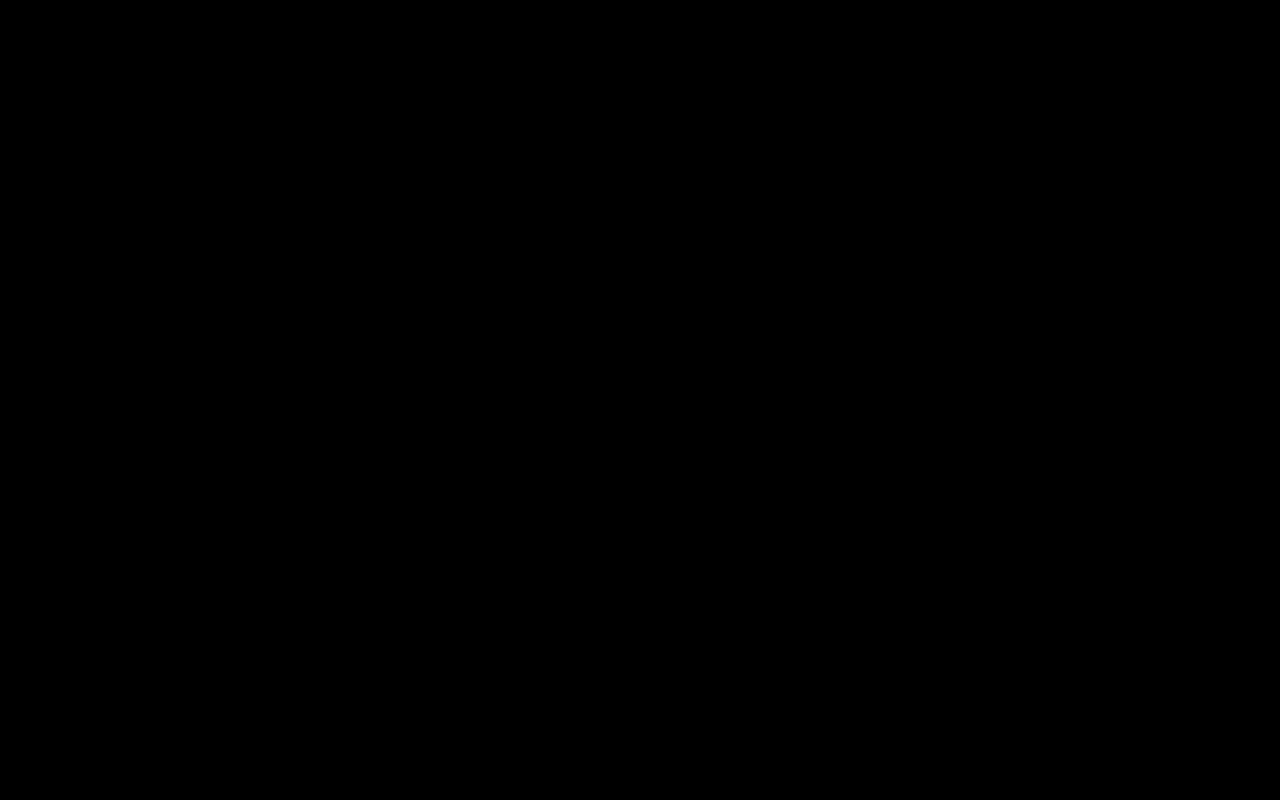
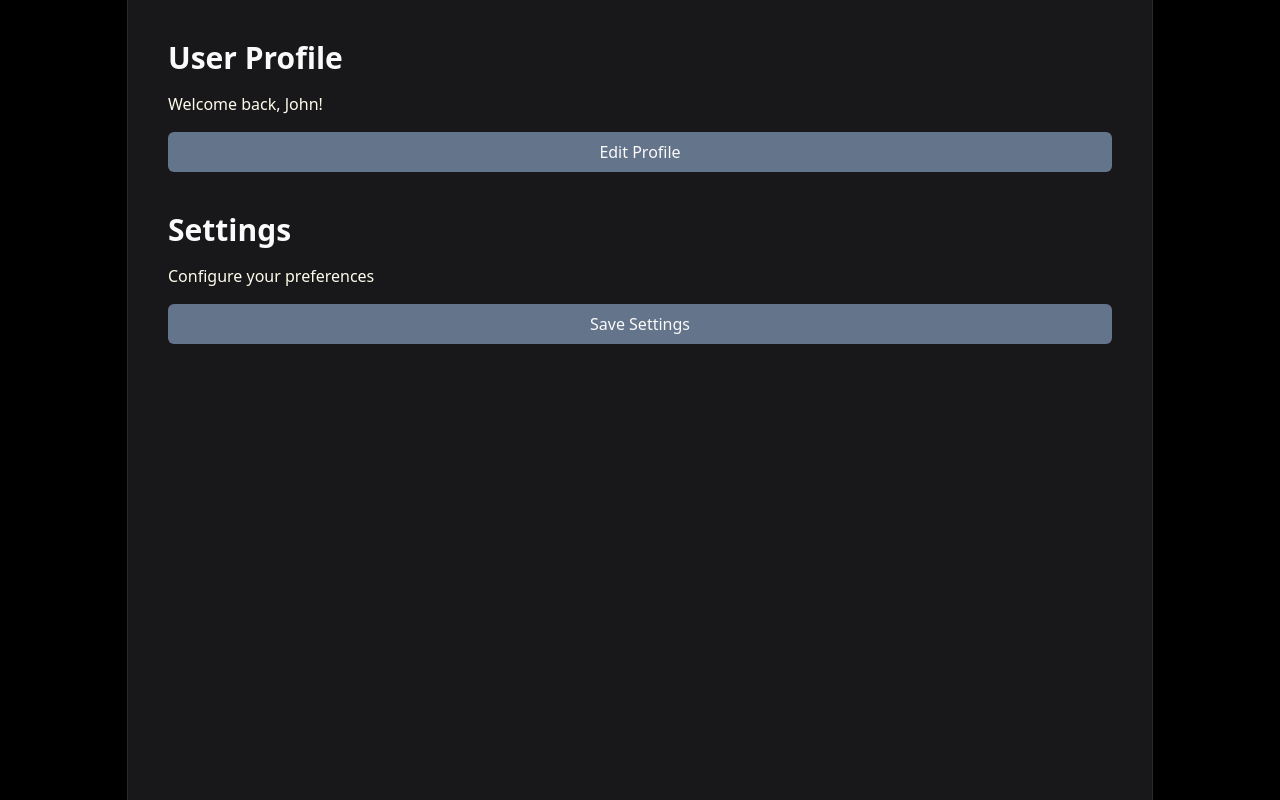
Before and after one commit to JavaScript-Mastery-Pro/react-patterns-made-simple, a React (Vite) app: page /hoc/exercise/problem in a window 1280 px wide. Before the commit this address had no page. Built offline with nearby package versions, Linux system fonts and the light colour scheme.

Commit message:
feat: hoc exercise

```diff
--- a/src/App.jsx
+++ b/src/App.jsx
@@ -10,6 +10,9 @@ import WithPortal from "./routes/portal/with";
 import WithoutPortal from "./routes/portal/without";
 import RenderPropsPattern from "./routes/render-props";
 
+import HOCExercise from "./routes/hoc/exercise/problem";
+import HOCExerciseSolution from "./routes/hoc/exercise/solution";
+
 function App() {
   return (
     <div className="bg-black min-h-screen w-full">
@@ -17,6 +20,11 @@ function App() {
         <Route path="/" element={<Home />} />
         <Route path="/hoc/with" element={<WithHoc />} />
         <Route path="/hoc/without" element={<WithoutHoc />} />
+        <Route path="/hoc/exercise/problem" element={<HOCExercise />} />
+        <Route
+          path="/hoc/exercise/solution"
+          element={<HOCExerciseSolution />}
+        />
         <Route path="/composition/with" element={<WithComposition />} />
         <Route path="/composition/without" element={<WithoutComposition />} />
         <Route path="/compound" element={<CompoundPattern />} />
--- /dev/null
+++ b/src/routes/hoc/exercise/problem.jsx
@@ -0,0 +1,30 @@
+const ProfilePage = () => {
+  return (
+    <div className="flex flex-col gap-4 text-amber-50">
+      <h1>User Profile</h1>
+      <p>Welcome back, John!</p>
+      <button>Edit Profile</button>
+    </div>
+  );
+};
+
+const SettingsPage = () => {
+  return (
+    <div className="flex flex-col gap-4 text-amber-50">
+      <h1>Settings</h1>
+      <p>Configure your preferences</p>
+      <button>Save Settings</button>
+    </div>
+  );
+};
+
+const App = () => {
+  return (
+    <main className="container flex flex-col gap-10">
+      <ProfilePage />
+      <SettingsPage />
+    </main>
+  );
+};
+
+export default App;
--- /dev/null
+++ b/src/routes/hoc/exercise/solution.jsx
@@ -0,0 +1,109 @@
+import { useState } from "react";
+
+// A Higher-Order Component is simply a function that takes a component
+// and returns a new component with added behavior.
+
+// In our case, we're building a `withAuth` HOC that adds authentication logic.
+// This HOC will check if the user is logged in before showing the protected component.
+// If not logged in, it will show a login form instead.
+const withAuth = (WrappedComponent) => {
+  // We return a new component from this function. React will treat it just like any other component.
+  // Inside this new component, we handle whether the user is authenticated or not.
+  return function AuthenticatedComponent(props) {
+    // Local state to track authentication status.
+    const [isAuthenticated, setIsAuthenticated] = useState(false);
+
+    // Local state to store email input from the login form.
+    const [email, setEmail] = useState("");
+
+    // This function handles the login logic.
+    // If the user types an email and clicks login, we mark them as authenticated.
+    const handleLogin = () => {
+      // Simulate authentication if email is entered
+      if (email.trim()) {
+        setIsAuthenticated(true);
+      }
+    };
+
+    // Now we conditionally render based on authentication status.
+    // If the user is not authenticated, we show a login form.
+    if (!isAuthenticated) {
+      return (
+        <div className="form">
+          <h2>Login Required</h2>
+          <input
+            type="email"
+            className="form-input"
+            placeholder="Enter your email"
+            value={email}
+            onChange={(e) => setEmail(e.target.value)} // Update email as user types
+          />
+          <button onClick={handleLogin}>Login</button>
+        </div>
+      );
+    }
+
+    // If the user is authenticated, we render the original component
+    // passed into the HOC (like ProfilePage or SettingsPage).
+    // We also forward any props that were originally passed in.
+    return <WrappedComponent {...props} />;
+  };
+};
+
+const ProfilePage = () => {
+  return (
+    <div className="flex flex-col gap-4 text-amber-50">
+      <h1>User Profile</h1>
+      <p>Welcome back, John!</p>
+      <button>Edit Profile</button>
+    </div>
+  );
+};
+
+const SettingsPage = () => {
+  return (
+    <div className="flex flex-col gap-4 text-amber-50">
+      <h1>Settings</h1>
+      <p>Configure your preferences</p>
+      <button>Save Settings</button>
+    </div>
+  );
+};
+
+// Here’s where the magic of the HOC happens.
+// We pass ProfilePage and SettingsPage through the `withAuth` HOC.
+// This gives us new components that will check for login before rendering.
+const ProtectedProfilePage = withAuth(ProfilePage);
+const ProtectedSettingsPage = withAuth(SettingsPage);
+
+// Main Application Component
+const App = () => {
+  return (
+    <main className="container flex flex-col gap-10">
+      <ProtectedProfilePage />
+      <ProtectedSettingsPage />
+    </main>
+  );
+};
+
+export default App;
+
+/* ---------------------------------------------------------------------------
+   Limitation of this demo:
+
+   Each instance of `withAuth` maintains its own `isAuthenticated` state,
+   so users must log in separately on every protected component. That’s why
+   you have to submit the login form twice—once for ProfilePage and once
+   for SettingsPage—before both pages appear.
+
+   How to solve it:
+
+   1. Lift the `isAuthenticated` state into a React Context (e.g., AuthContext).
+   2. Provide the context high in the tree via an <AuthProvider>.
+   3. Inside `withAuth`, use `useContext(AuthContext)` instead of local state.
+
+   With shared context, a single successful login instantly unlocks every
+   component that consumes the same auth state throughout the app.
+
+   We will learn how to solve this in the next pattern: Provider Pattern.
+--------------------------------------------------------------------------- */
--- a/src/routes/home.jsx
+++ b/src/routes/home.jsx
@@ -12,6 +12,18 @@ const patterns = [
     description:
       "A demo showing how a Higher-Order Component (HOC) helps to reuse logic and make code cleaner.",
     path: "/hoc/with",
+  },
+  {
+    title: "HOC Auth Exercise",
+    description:
+      "An exercise where you create a withAuth HOC to protect Profile and Settings pages, including a login form and conditional rendering.",
+    path: "/hoc/exercise/problem",
+  },
+  {
+    title: "HOC Auth Solution",
+    description:
+      "Solution to the withAuth HOC exercise, showing how to protect pages with login logic using a Higher-Order Component.",
+    path: "/hoc/exercise/solution",
   },
   {
     title: "Composition - Without Pattern",
```
Also changed, not shown: src/routes/hoc/exercise/readme.md (added).
